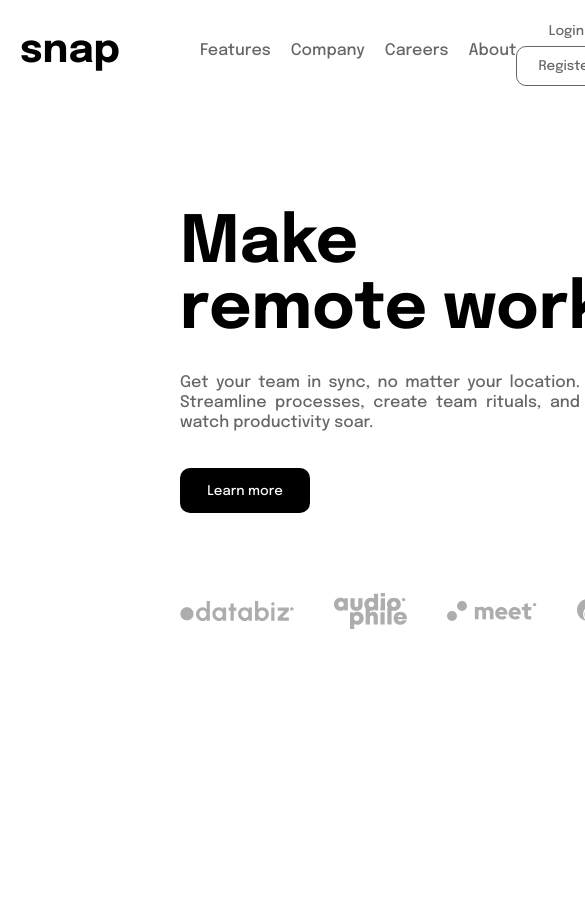
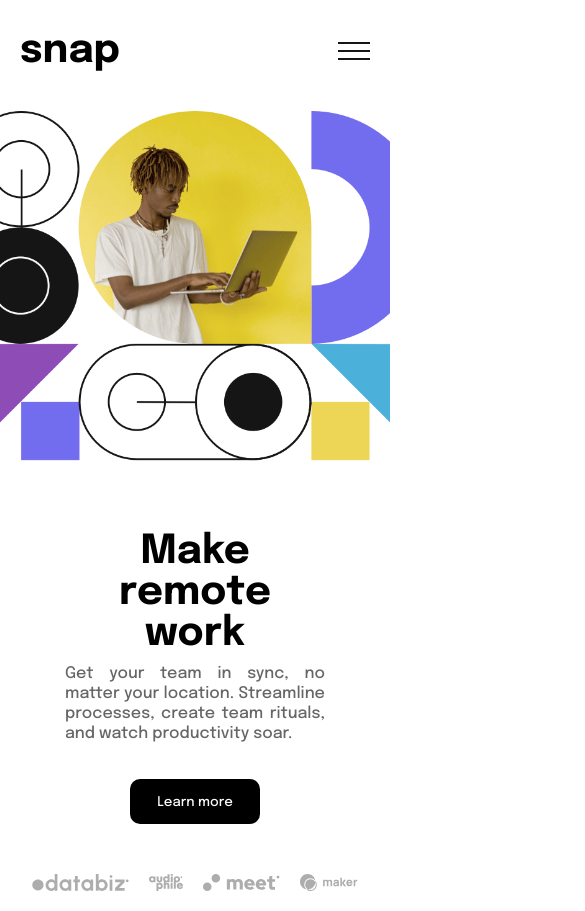
Before and after one commit to dxxiogo/snap-landing-page, a plain HTML site: page index.html in a window 390 px wide. Shown: the top 911 px of the page, 585 px wide, since content can reach past the window. Before the commit the page ends 844 px from the top, so only its background shows below. Drawn offline with Linux system fonts and the light colour scheme.

Commit message:
Implementação da estrutura e responsividade

```diff
--- a/index.html
+++ b/index.html
@@ -24,21 +24,26 @@
             <button class="btn-login">Login</button>
             <button class="btn-register">Register</button>
         </div>
+        <img src="images/icon-menu.svg" alt="" class="menu-burger">
     </header>
     <main>
         <section class="content-text">
+            <div class="content-text-box">
                 <h1>Make <br> remote work</h1>
                 <p> Get your team in sync, no matter your location. Streamline processes, create team rituals, and watch productivity soar.</p>
                 <button>Learn more</button>
                 <footer>
+                    <div class="footer-box">
                         <img src="images/client-databiz.svg" alt="databiz logo">
                         <img src="images/client-audiophile.svg" alt="Audio Phile logo">
                         <img src="images/client-meet.svg" alt="Meet logo">
                         <img src="images/client-maker.svg" alt="Maker logo">
+                    </div>
+            </div>
             </footer>
         </section>
-        <section class=" content-image">
-            <img src="images/image-hero-desktop.png" alt="">
+        <section class="section-image">
+            <div class="section-image-box"></div>
         </section>
     </main>
 </body>
--- a/style.css
+++ b/style.css
@@ -15,6 +15,7 @@ body{
     height: 100vh;
 }
 header{
+    width: 100%;
     display: flex;
     height: 12vh;
     justify-content: space-between;
@@ -61,37 +62,49 @@ nav > ul{
     border: 2px solid var(--color-02);
     transition: 0.4s;
 }
+.menu-burger{
+    display: none;
+}
 /********************************************/
 main{
-    display: flex;
-    padding: 10px 70px 0px 70px;
-    gap: 60px;
+    max-width: 100%;
+    display: grid;
+    grid-template-columns: 1fr 1fr;
 }
 .content-text{
-    padding: 60px 0px 50px 110px;
-    width: 600px;
+    padding: 40px 0px 50px 0px;
+    max-width: 600px;
 }
-.content-text > h1{
+.content-text-box{
+    margin: 60px 0px 0px 160px ;
+}
+.content-text-box > h1{
     font-size: 65px;
     font-weight: 700;
     margin: 40px 0px 30px 0px;
 }
-.content-text > p{
-    width: 400px;
+.content-text-box > p{
+    max-width: 400px;
     text-align: justify;
     line-height: 20px;
     font-weight: 500;
     color: var(--color-02);
 }
-.content-image{
-    width: 600px;
-    height: 530px;
+.section-image-box{
+    height: 480px;
+    width: 520px;
+    background-image: url(images/image-hero-desktop.png);
+    background-size: contain;
+    background-repeat: no-repeat;
+    background-position: center;
+    margin: 60px 0px 0px 100px;
 }
-.content-image > img{
+/* .content-image > img{
     height: 520px;
+    width: 100%;
     margin-left: 120px;
-}
-.content-text > button{
+} */
+.content-text-box > button{
     margin-top: 35px;
     height: 45px;
     width: 130px;
@@ -101,7 +114,7 @@ main{
     border-radius: 10px;
     cursor: pointer;
 }
-.content-text > button:hover{
+.content-text-box > button:hover{
     background: none;
     font-weight: 700;
     color: var(--color-03);
@@ -109,8 +122,63 @@ main{
     transition: 1s;
 }
 footer{
+    width: 100%;
     display: flex;
     align-items: center;
+    justify-content: center;
+}
+.footer-box{
+    display: flex;
+    max-width: 100%;
+    align-items: center;
     gap: 40px;
+    max-width: 600px;
     margin-top: 80px;
 }
+
+@media(max-width: 710px){
+    nav{
+        display: none;
+    }
+    .btns-header{
+        display: none;
+    }
+    .menu-burger{
+        display: block;
+    }
+    .content-text{
+        order: 2;
+        width: 300px;
+        text-align: center;
+        margin: 0 auto;
+        padding: 20px;
+    }
+    .content-text-box{
+        margin: 0 auto;
+        width: 100%;
+    }
+    .content-text-box > h1{
+        font-size: 40px;
+        width: 100%;
+        margin: 40px 0px 10px 0px;
+    }
+    .footer-box{
+        margin-top: 50px;
+        gap: 20px;
+    }
+    .footer-box > img {
+        height: 17px;
+    }
+    main{
+        grid-template-columns: 1fr;
+        padding: 10px 0px 0px 0px;
+        gap: 10px;
+    }
+    .section-image-box{
+        background-image: url(images/image-hero-mobile.png);
+        background-size: cover;
+        width: 100%;
+        height: 350px;
+        margin: 0;
+    }
+}
```
Lines whose indentation alone changed are shown as unchanged.
